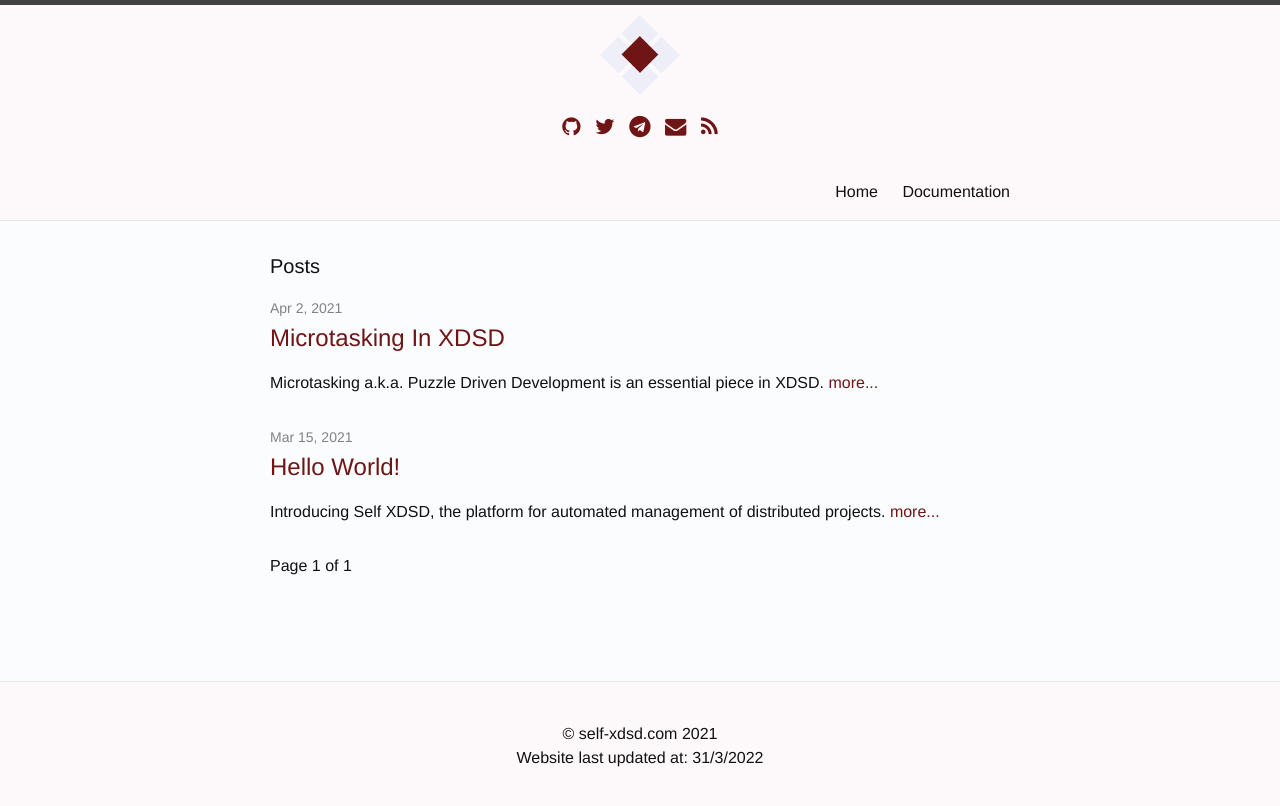
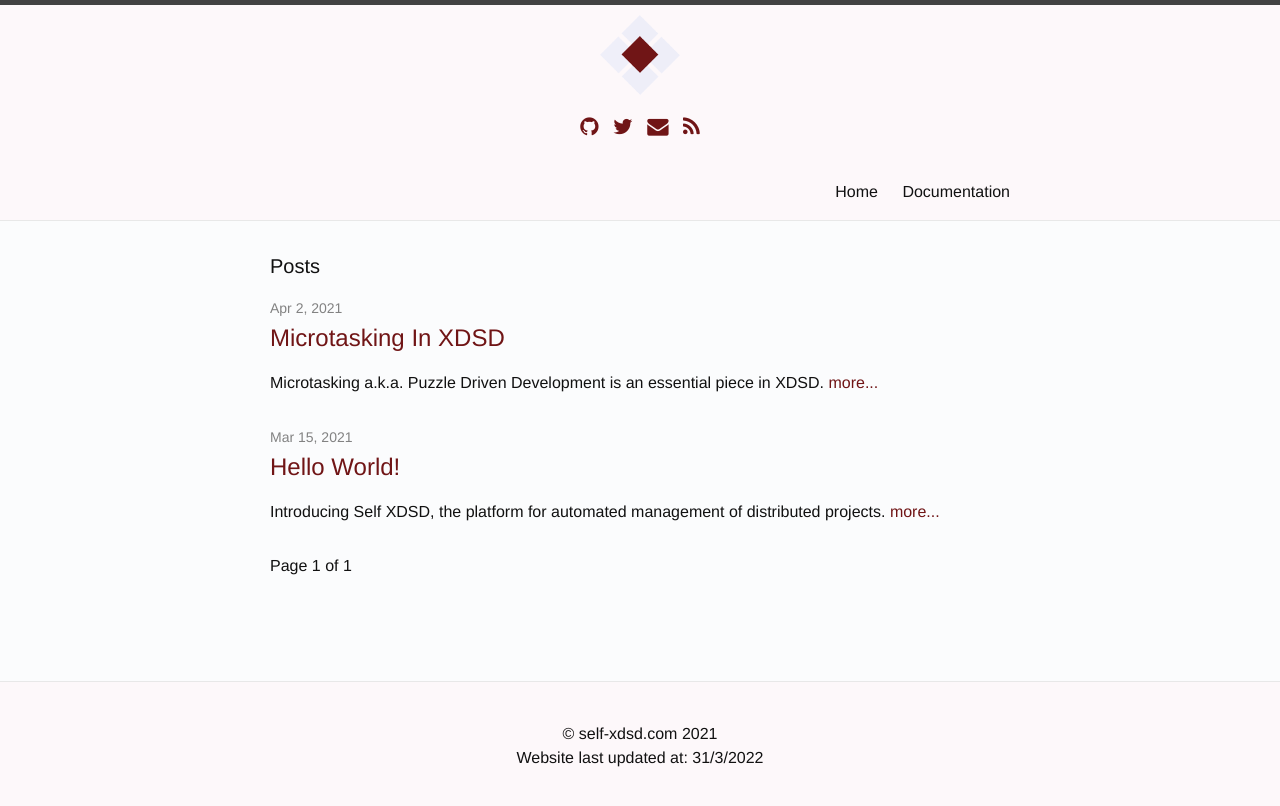
Before and after one commit to self-xdsd/self-blog, a Jekyll site: the page built from index.html, in a window 1280 px wide. Shown: the top 806 px of the page. Built offline with Jekyll 4.4.1, drawn with Linux system fonts in a browser that asks for light colours; the list of posts is cut into pages by our own code; comment, search, counter and statistics services are not loaded.

Commit message:
Update header.html

```diff
--- a/_includes/header.html
+++ b/_includes/header.html
@@ -12,11 +12,6 @@
         <li>
           <a target="_blank" title="Follow us on Twitter" href="https://www.twitter.com/SelfXdsd">
             <i class="fa fa-twitter fa-lg" aria-hidden="true"></i>
-          </a>
-        </li>
-        <li>
-          <a target="_blank" title="Join the Telegram chat" href="https://t.me/joinchat/FWpjdxscN7kYhADoVtUV0A">
-            <i class="fa fa-telegram fa-lg" aria-hidden="true"></i>
           </a>
         </li>
         <li>
```
